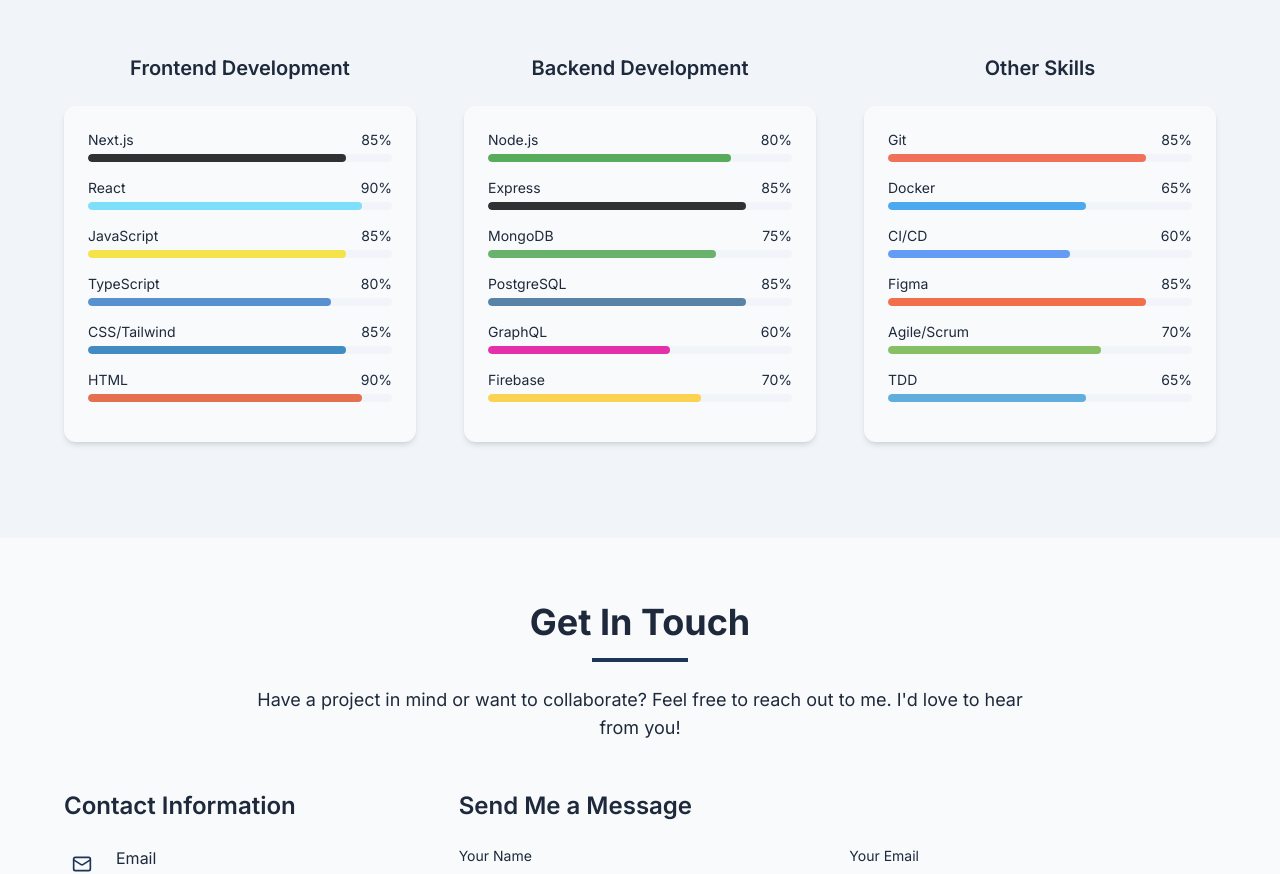
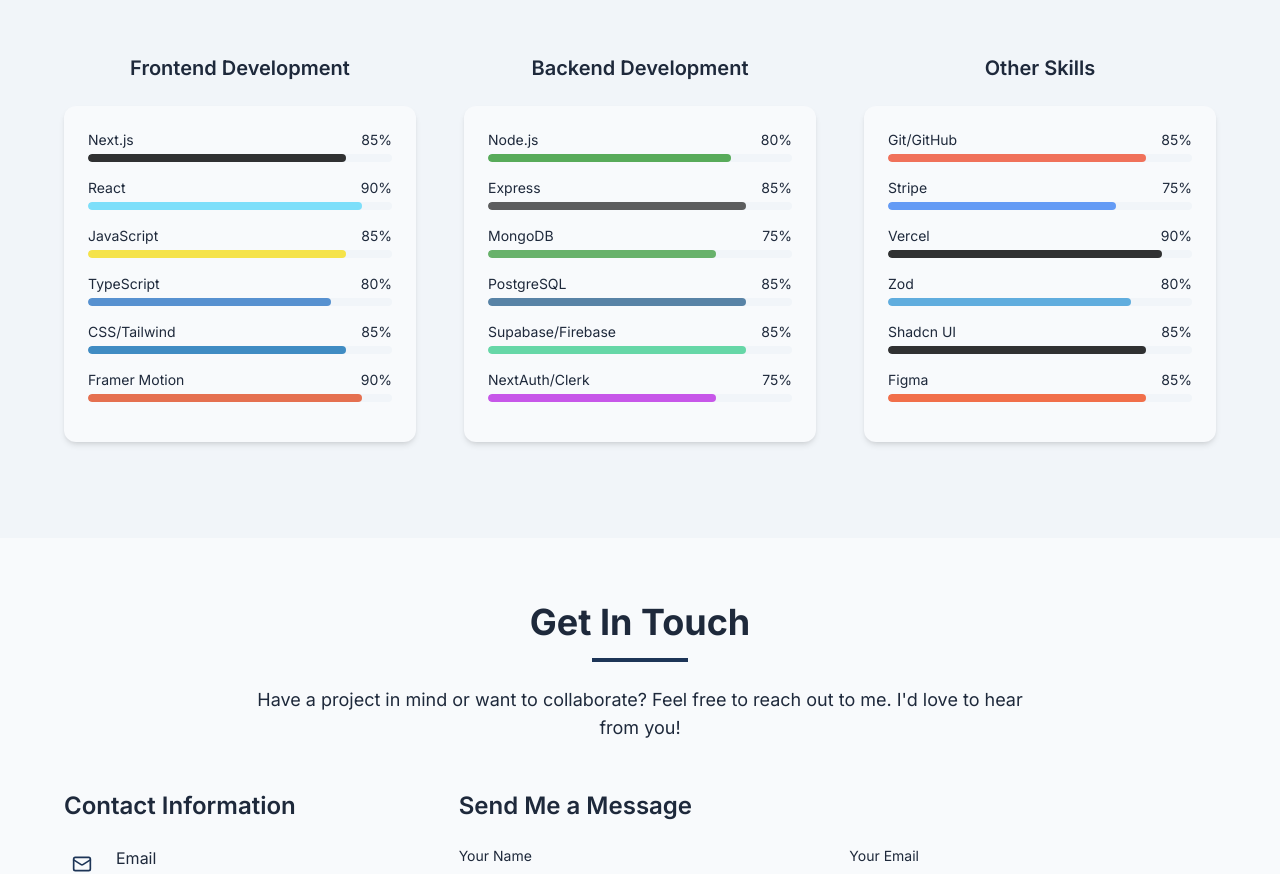
Before and after one commit to HillolPias/my_portfolio, a React (Vite) app: page / in a window 1280 px wide. Shown: the part 4960-5834 px from the top of the page. Built offline with nearby package versions, Linux system fonts and the light colour scheme.

Commit message:
Updated resume and skills

```diff
--- a/src/components/Skills.tsx
+++ b/src/components/Skills.tsx
@@ -39,25 +39,25 @@
     { name: "JavaScript", level: 85, color: "#F7DF1E" },
     { name: "TypeScript", level: 80, color: "#3178C6" },
     { name: "CSS/Tailwind", level: 85, color: "#1572B6" },
-    { name: "HTML", level: 90, color: "#E34F26" },
+    { name: "Framer Motion", level: 90, color: "#E34F26" },
   ];
 
   const backend: Skill[] = [
     { name: "Node.js", level: 80, color: "#339933" },
-    { name: "Express", level: 85, color: "#000000" },
+    { name: "Express", level: 85, color: "#373737" },
     { name: "MongoDB", level: 75, color: "#47A248" },
     { name: "PostgreSQL", level: 85, color: "#336791" },
-    { name: "GraphQL", level: 60, color: "#E10098" },
-    { name: "Firebase", level: 70, color: "#FFCA28" },
+    { name: "Supabase/Firebase", level: 85, color: "#44D093" },
+    { name: "NextAuth/Clerk", level: 75, color: "#BD30E5" },
   ];
 
   const other: Skill[] = [
-    { name: "Git", level: 85, color: "#F05032" },
-    { name: "Docker", level: 65, color: "#2496ED" },
-    { name: "CI/CD", level: 60, color: "#4285F4" },
+    { name: "Git/GitHub", level: 85, color: "#F05032" },
+    { name: "Stripe", level: 75, color: "#4285F4" },
+    { name: "Vercel", level: 90, color: "#000000" },
+    { name: "Zod", level: 80, color: "#3C9CD7" },
+    { name: "Shadcn UI", level: 85, color: "#000000" },
     { name: "Figma", level: 85, color: "#F24E1E" },
-    { name: "Agile/Scrum", level: 70, color: "#6DB33F" },
-    { name: "TDD", level: 65, color: "#3C9CD7" },
   ];
 
   const SkillBar: React.FC<{ skill: Skill }> = ({ skill }) => {
```
Also changed, not shown: 1 other file (tests, documents, lock files or other folders).
